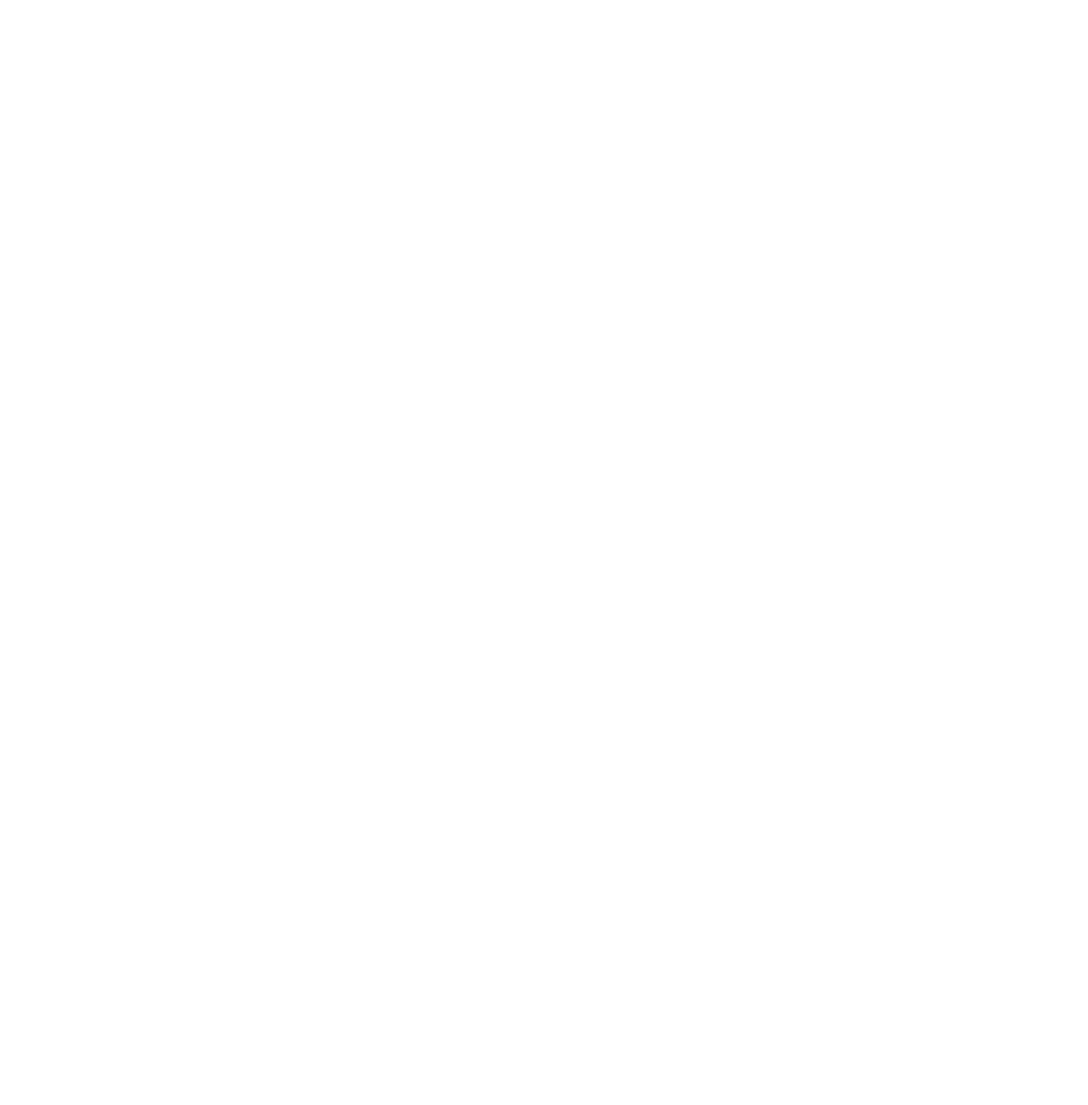
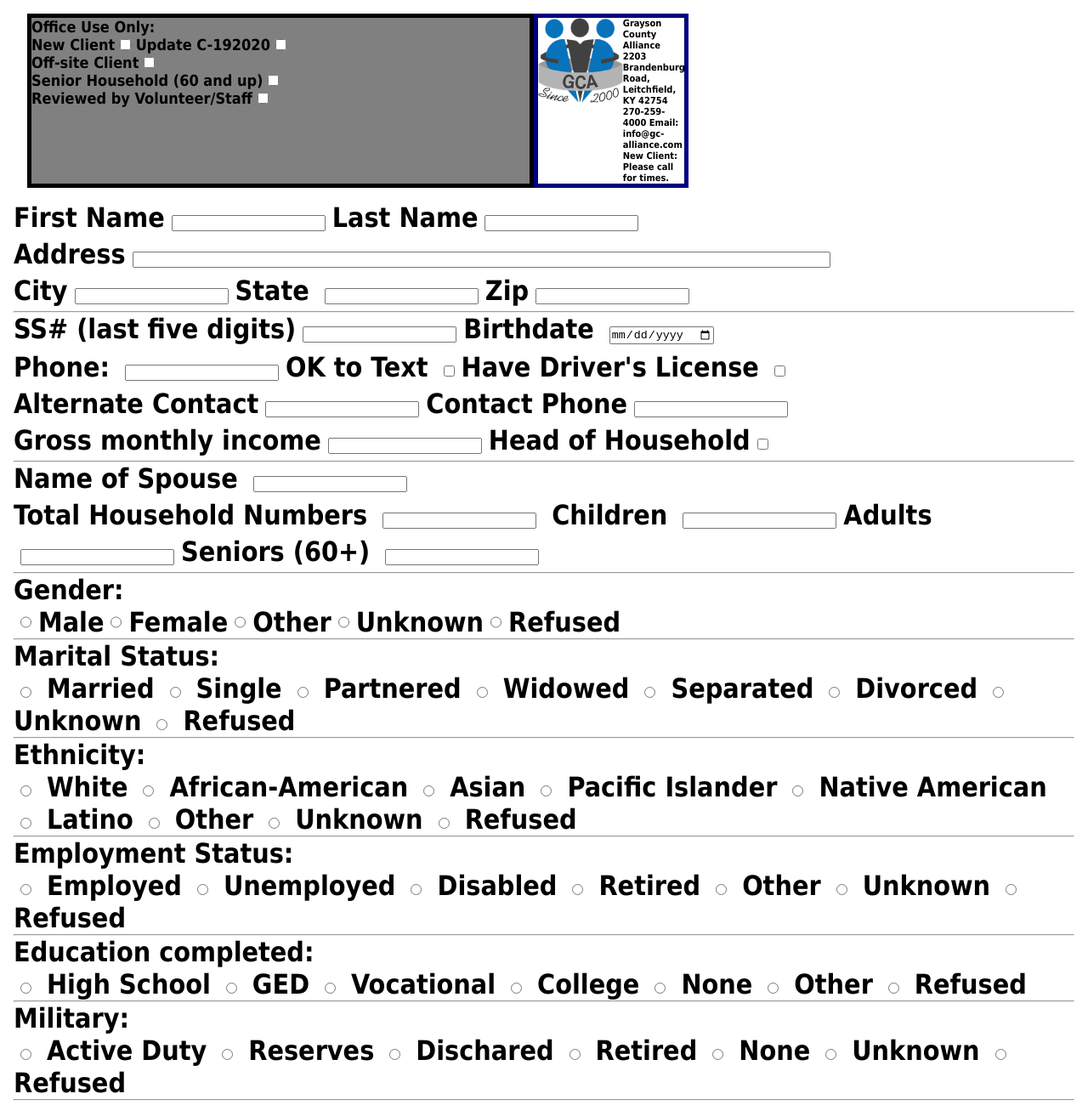
Before and after one commit to reric88/GCPantryPresentation, a plain HTML site: page capstoneproject2/GCA-application.html in a window 1280 px wide. Shown: the top 1300 px of the page at 85% size. Before the commit the page ends 800 px from the top, so only its background shows below. Drawn offline with Linux system fonts and the light colour scheme.

Commit message:
Added GCA application

```diff
--- a/capstoneproject2/GCA-application.html
+++ b/capstoneproject2/GCA-application.html
@@ -0,0 +1,157 @@
+<!DOCTYPE html>
+<html lang="en">
+<head>
+    <meta charset="UTF-8">
+    <meta http-equiv="X-UA-Compatible" content="IE=edge">
+    <meta name="viewport" content="width=device-width, initial-scale=1.0">
+    <meta name="description" content="Food Pantry Application for Grayson County Alliance">
+    <link rel="stylesheet" href="GCAstyle.css">
+    <title>Food Pantry Application</title>
+</head>
+<body>
+    <!-- The two boxes at the top of the page -->
+   <div id="topboxes">
+    <form id="officeuse">
+        <h2>
+            Office Use Only:</h2>
+
+           <h2> New Client <input type="checkbox"> Update C-192020 <input type="checkbox"></h2>
+           <h2> Off-site Client <input type="checkbox"><h2></h2><h2> Senior Household (60 and up) <input type="checkbox"></h2>
+           <h2>Reviewed by Volunteer/Staff <input type="checkbox"></h2>
+
+
+        </h2>
+        </form>
+        <form action="">
+        <div id="centerspace"></div>
+    <div id="GCAinfo">
+        <div>
+        <h2><img src="./Images/GCALogo2.png" alt="Grayson County Alliance Logo"></h2></div>
+        <div>
+        <h2>Grayson County Alliance</h2>
+        <h2>2203 Brandenburg Road, Leitchfield, KY 42754</h2>
+        <h2>270-259-4000 Email: info@gc-alliance.com</h2>
+        <h2><strong>New Client: Please call for times. </strong></h2>
+        </div>
+    </div>
+   </div>
+<!-- The main form -->
+   <div id="clientdata">
+        <h2>First Name<input type="text" required>Last Name<input type="text" required></h2>
+        <h2>Address<input type="text" size="100"></h2>
+        <h2>City<input type="text">State <input type="text">Zip<input type="text"> </h2> <hr>
+        <h2>SS# (last five digits)<input type=text>Birthdate <input type="date"> </h2>
+        <h2>Phone: <input type="tel">OK to Text <input type="checkbox">Have Driver's License <input type="checkbox"> </h2>
+        <h2>Alternate Contact<input type="text">Contact Phone<input type="tel"></h2>
+        <h2>Gross monthly income<input type="number" min="0">Head of Household<input type="checkbox"></h2><hr>
+        <h2>Name of Spouse <input type="text"></h2>
+        <h2>Total Household Numbers <input type="number"> Children <input type="number">Adults <input type="number">Seniors (60+) <input type="number"></h2>
+        <hr>
+        <h2>Gender:</h2>
+           <h2 id="gender"> <input type="radio" id="male" name="gender" value="male">
+            <label for="male">Male</label>
+            <input type="radio" id="female" name="gender" value="female">
+            <label for="female">Female</label>
+            <input type="radio" id="other" name="gender" value="other">
+            <label for="other">Other</label>
+            <input type="radio" id="unknown" name="gender" value="unknown">
+            <label for="other">Unknown</label>
+            <input type="radio" id="refused" name="gender" value="other">
+            <label for="refused">Refused</label>
+            </h2>
+            <hr>
+        <h2>Marital Status:</h2>
+            <h2 id="marriage"><input type="radio" id="married" name="mstatus" value="married">
+                <label for="married">Married</label>
+                <input type="radio" id="single" name="mstatus" value="single">
+                <label for="single">Single</label>
+                <input type="radio" id="partnered" name="mstatus" value="partnered">
+                <label for="partnered">Partnered</label>
+                <input type="radio" id="widowed" name="mstatus" value="widowed">
+                <label for="widowed">Widowed</label>
+                <input type="radio" id="separated" name="mstatus" value="separated">
+                <label for="separated">Separated</label>
+                <input type="radio" id="divorced" name="mstatus" value="divorced">
+                <label for="divorced">Divorced</label>
+                <input type="radio" id="unknown" name="mstatus" value="unknown">
+                <label for="unknown">Unknown</label>
+                <input type="radio" id="refused" name="mstatus" value="refused">
+                <label for="refused">Refused</label>
+                </h2>
+                <hr>
+            <h2>Ethnicity:</h2>
+            <h2 id="ethnicity"><input type="radio" id="white" name="ethnic" value="white">
+                <label for="white">White</label>
+                <input type="radio" id="africanamerican" name="ethnic" value="africanamerican">
+                <label for="africanamerican">African-American</label>
+                <input type="radio" id="asian" name="ethnic" value="asian">
+                <label for="asian">Asian</label>
+                <input type="radio" id="pacificislander" name="ethnic" value="pacificislander">
+                <label for="pacificislander">Pacific Islander</label>
+                <input type="radio" id="nativeamerican" name="ethnic" value="nativeamerican">
+                <label for="nativeamerican">Native American</label>
+                <input type="radio" id="latino" name="ethnic" value="latino">
+                <label for="latino">Latino</label>
+                <input type="radio" id="other" name="ethnic" value="other">
+                <label for="other">Other</label>
+                <input type="radio" id="unknown" name="ethnic" value="unknown">
+                <label for="unknown">Unknown</label>
+                <input type="radio" id="refused" name="ethnic" value="refused">
+                <label for="refused">Refused</label>
+                </h2><hr>
+            <h2>Employment Status:</h2>
+                <h2 id="employ"><input type="radio" id="employed" name="estatus" value="employed">
+                    <label for="employed">Employed</label>
+                    <input type="radio" id="unemployed" name="estatus" value="unemployed">
+                    <label for="unemployed">Unemployed</label>
+                    <input type="radio" id="disabled" name="estatus" value="disabled">
+                    <label for="disabled">Disabled</label>
+                    <input type="radio" id="retired" name="estatus" value="retired">
+                    <label for="retired">Retired</label>
+                    <input type="radio" id="other" name="estatus" value="other">
+                    <label for="other">Other</label>
+                    <input type="radio" id="unknown" name="estatus" value="unknown">
+                    <label for="unknown">Unknown</label>
+                    <input type="radio" id="refused" name="estatus" value="refused">
+                    <label for="refused">Refused</label>
+                    </h2><hr>
+            <h2>Education completed:</h2>
+                    <h2 id="education"><input type="radio" id="highschool" name="edstatus" value="highschool">
+                        <label for="highschool">High School</label>
+                        <input type="radio" id="ged" name="edstatus" value="ged">
+                        <label for="ged">GED</label>
+                        <input type="radio" id="voc" name="edstatus" value="voc">
+                        <label for="voc">Vocational</label>
+                        <input type="radio" id="college" name="edstatus" value="college">
+                        <label for="college">College</label>
+                        <input type="radio" id="none" name="edstatus" value="none">
+                        <label for="none">None</label>
+                        <input type="radio" id="other" name="edstatus" value="other">
+                        <label for="other">Other</label>
+                        <input type="radio" id="refused" name="edstatus" value="refused">
+                        <label for="refused">Refused</label>
+                        <hr>
+            <h2>Military:</h2>
+                    <h2 id="military"><input type="radio" id="active" name="mistatus" value="active">
+                    <label for="active">Active Duty</label>
+                    <input type="radio" id="reserves" name="mistatus"value="reserves">                <label for="reserves">Reserves</label>
+                    <input type="radio" id="discharge" name="mistatus" value="discharge">
+                    <label for="discharge">Dischared</label>
+                    <input type="radio" id="retired"name="mistatus" value="retired">
+                    <label for="retired">Retired</label>
+                    <input type="radio" id="none" name="mistatus" value="none">
+                    <label for="none">None</label>
+                    <input type="radio" id="unknown"name="mistatus" value="unknown">                        <label for="unknown">Unknown</label>
+                    <input type="radio" id="refused" name="edstatus" value="refused">
+                    <label for="refused">Refused</label>
+                    <hr>
+            </h2>
+            <h3 ><strong id="clientagreement">CLIENT AGREEMENT-I understand that I must meet income and residency guidelines to qualify for services and that these guidelines are subject to change.</strong> I understand that Grayson County Alliance enters all service data and application information into the Charity Check software system. I understand that my photo or ID may accompany my information. I understand that I may be disqualified from receiving assistance by making false statements or from the withholding of documentation. I further understand that I may be subject to criminal prosecution under State and Federal law and it may result in having to repay for the value of food or services improperly issued to me. The goal of the GCA (Food Pantry) is to provide food and other services to assist individuals as they become self-sufficient. I give the Alliance permission to verify and/or share with the referring agencies the information that I have provided about my household.</h3><br>
+            <h3>I have read the above, or had it read to me, and I fully understand the information in this document. I agree to abide by all the rules and procedures of this program. I hereby authorize Grayson County Alliance to obtain and/or release any information pertaining to my request for assistance.</h3><br>
+            <h2><strong>THIS AUTHORIZATION DOES NOT EXPIRE UNLESS REQUESTED IN WRITING</strong></h2>
+   </div>
+   <button type="button" onclick="alert('Your information has been submitted. Have a nice day!')">Submit form</button>
+</form>
+
+</body>
+</html>
--- /dev/null
+++ b/capstoneproject2/GCAstyle.css
@@ -0,0 +1,129 @@
+* {
+    box-sizing: border-box;
+    margin: 0;
+    padding: 0;
+
+  }
+
+  :root {
+    --bg-color: #fff;
+    --primary: #db7525;
+    --secondary: #e0e0e0cc;
+    --navy: #000080;
+    --text-primary: #fff;
+    --text-secondary: #222;
+    --a-primary: #000;
+    --a-secondary: #221f1f;
+    }
+
+  body {
+    background-color: var(--bg-color);
+    font-family: Tahoma, Geneva, Verdana, sans-serif;
+    margin: 1rem;
+    font-size: 2rem;
+  }
+
+  #topboxes {
+    display: flex;
+    margin: 1rem;
+  }
+
+   #topboxes #officeuse {
+    background-color: grey;
+    border: 5px solid black;
+    width: 49%;
+  }
+
+
+  @media (max-width: 1400px) {
+    #topboxes #officeuse h2 {
+    font-size: 18px;
+    }
+  }
+
+  @media (max-width: 800px) {
+    #topboxes #officeuse h2 {
+    font-size: 11px;
+    }
+  }
+
+  #centerspace {
+    width: 2%;
+  }
+
+  #GCAinfo {
+    border: 5px solid var(--navy);
+    display: flex;
+    width: 49%;
+  }
+
+  #GCAinfo div h2 img {
+    width: 100px;
+    height: 100px;
+  }
+
+ @media (max-width: 1400px) {
+    #GCAinfo div h2 {
+        font-size: 11px;
+      }
+ }
+
+ #clientdata h2 {
+    font-size: 2rem;
+
+
+}
+
+@media (max-width: 800px) {
+    #clientdata h2 {
+        font-size: .66rem;
+
+
+    }
+}
+
+
+#clientdata input {
+    margin: .5rem;
+}
+
+#address {
+    width: 20000px;
+}
+
+@media (max-width: 1000px) {
+    #address {
+        width: 1800px;
+        font-size: 11px;
+      }
+ }
+
+ @media (max-width: 800px) {
+    #address {
+        width: 600px;
+        font-size: 11px;
+      }
+ }
+
+ #gender {
+  display: flex;
+ }
+
+ #clientagreement {
+  text-decoration: underline;
+ }
+
+ button {
+  cursor: pointer;
+  border: 7px solid var(--navy);
+  color: var(--navy);
+  padding: 25px 42px;
+  font-size: 30px;
+  border-radius: 15px;
+  margin: 25px;
+ }
+
+ button:hover {
+  background-color: var(--primary);
+  color: var(--text-primary)
+ }
```
Also changed, not shown: capstoneproject2/contact.html (+1 -1 lines).
